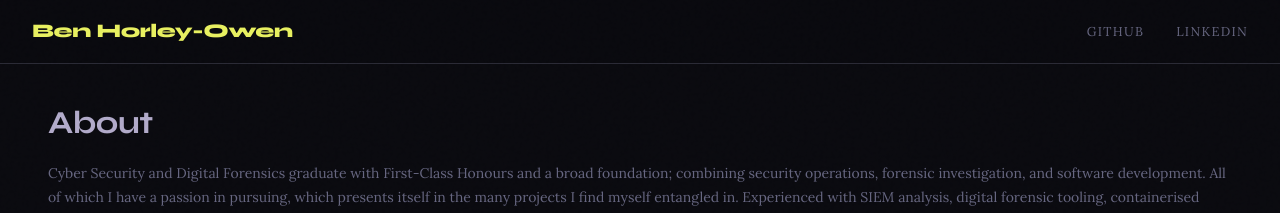
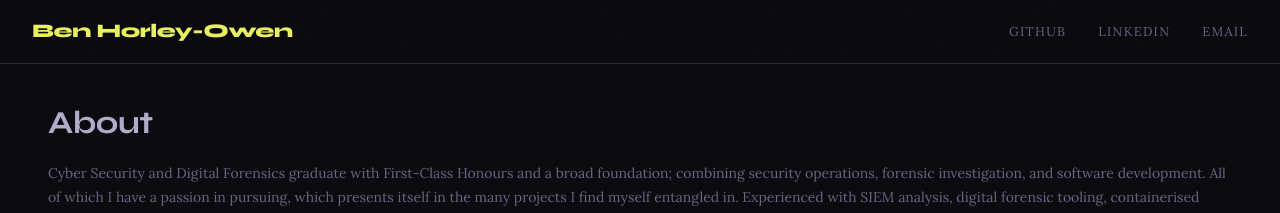
Before and after one commit to BenHorleyOwen/BenHorleyOwen.github.io, a Jekyll site: the page built from index.md, in a window 1280 px wide. Shown: the top 213 px of the page. Built offline with Jekyll 4.4.1, drawn with Linux system fonts in a browser that asks for light colours.

Commit message:
added email to nav

```diff
--- a/_layouts/default.html
+++ b/_layouts/default.html
@@ -15,6 +15,7 @@
     <div class="nav-links">
       <a href="{{ site.data.info.github | prepend: 'https://github.com/' }}" target="_blank" rel="noopener">GitHub</a>
       <a href="{{ site.data.info.linkedin }}" target="_blank" rel="noopener">LinkedIn</a>
+      <a href="{{ site.data.info.email | prepend: 'mailto:' }}" target="_blank" rel="noopener">Email</a>
     </div>
   </nav>
 
```
